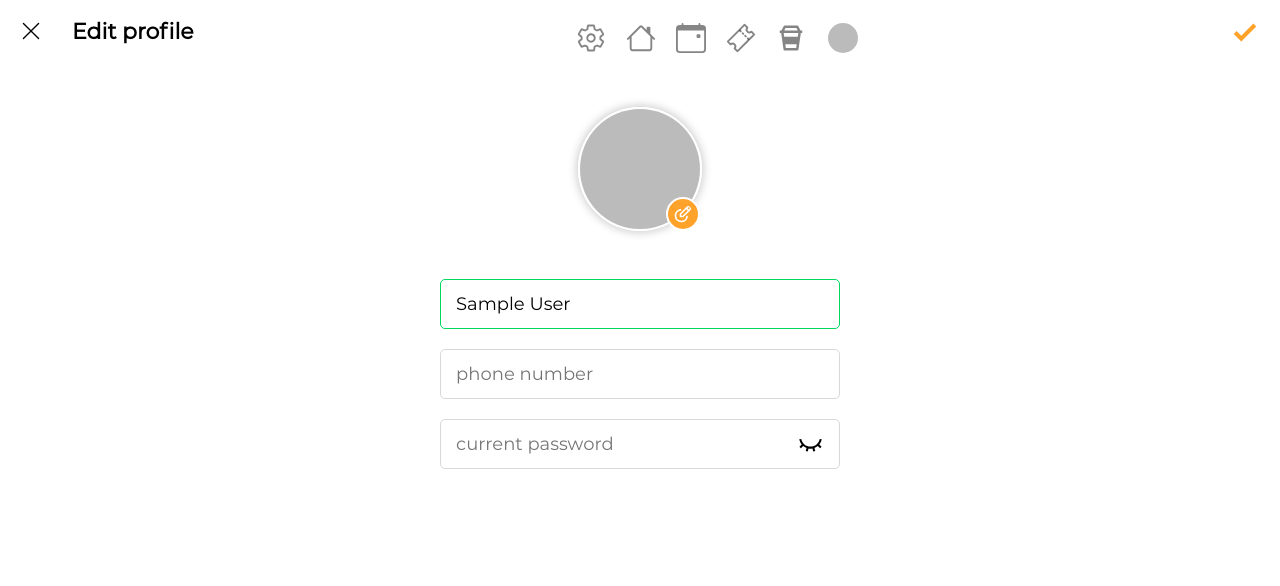
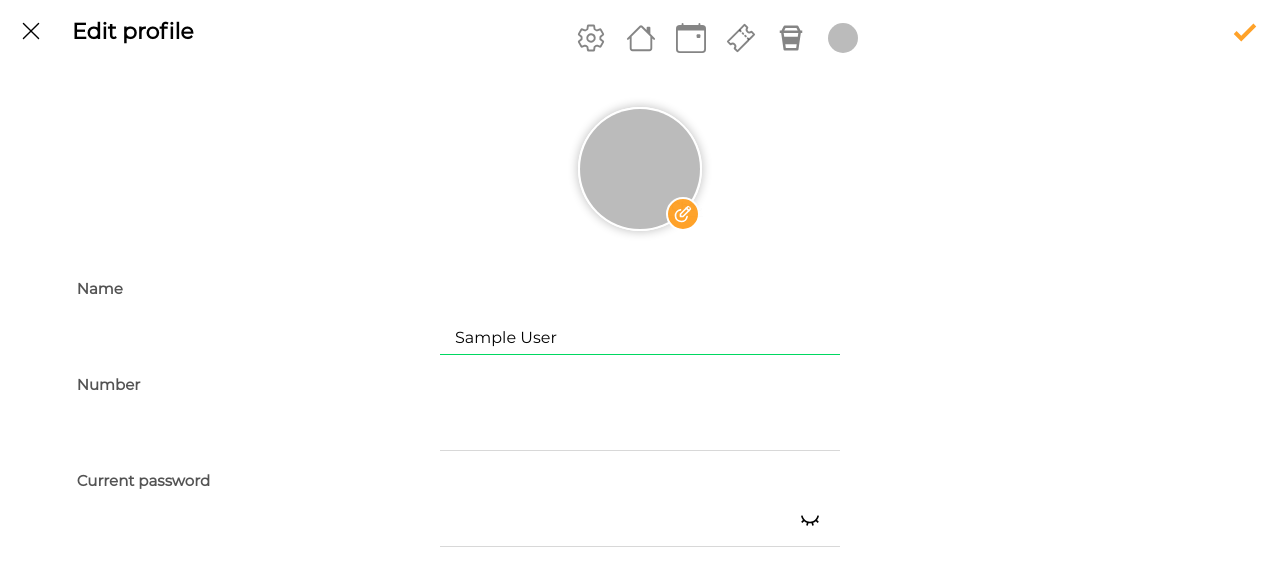
Before and after one commit to shobky/spotin.space, a React app: page /edit-profile in a window 1280 px wide. Built offline with nearby package versions, Linux system fonts and the light colour scheme; some packages are replaced by stand-ins of ours; no server answers; the database is empty; sample sign-in values are in the browser's storage.

Commit message:
'styiling'

```diff
--- a/src/pages/editprofile/EditProfile.js
+++ b/src/pages/editprofile/EditProfile.js
@@ -128,12 +128,12 @@ const EditProfile = () => {
                 <input onChange={(e) => onChangePhoto(e.target.files[0])} className='file-input-edit-prifle' type="file" />
             </div>
             <form autoComplete='on' id='form-edit-prfile' onSubmit={onSubmitForm} className='edit-profile_form'>
-                {/* <label>name</label> */}
+                <label>Name</label>
                 <input value={newUsername} onChange={(e) => setNewUsername(e.target.value)} ref={nameRef} className='edit-profile_form_input' placeholder='Name' type="text" name="username" />
-                {/* <label>phone number</label> */}
-                <input ref={numberRef} className='edit-profile_form_input' placeholder='phone number' type="text" name="number" />
-                {/* <label>current password</label> */}
-                <input id='editProfilePassId' ref={currentPasswordRef} required={true} className='edit-profile_form_input' placeholder='current password' type={showPassword} />
+                <label>Number</label>
+                <input ref={numberRef} className='edit-profile_form_input' placeholder='' type="text" name="number" />
+                <label>Current password</label>
+                <input id='editProfilePassId' ref={currentPasswordRef} required={true} className='edit-profile_form_input' placeholder='' type={showPassword} />
                 <div className='edit-prfile_password-div'>
                     <button type="button" className="edit-profile_show-password-btn" onClick={(e) => showingthePassword(e)}>{showPassword === 'password' ? <RiEyeCloseLine className="passIco" /> : <RiEyeLine className="passIco" />}</button>
                 </div>
--- a/src/pages/editprofile/editprofile.css
+++ b/src/pages/editprofile/editprofile.css
@@ -56,19 +56,18 @@
     font-size: 15px;
     position: relative;
     color: rgb(83, 83, 83);
-    margin-bottom: 5px;
+    margin-bottom: 7px;
 
 }
 
 .edit-profile_form_input {
     width: 90%;
     max-width: 400px;
-    border-radius: 5px;
     height: 50px;
     border: none;
-    border: 1px solid rgb(216, 216, 216);
-    padding: 15px;
-    font-size: 18px;
+    border-bottom: 1px solid rgb(216, 216, 216);
+    padding: 15px 15px 0 15px;
+    font-size: 16px;
     display: block;
     margin: auto auto 20px auto;
 }
@@ -199,7 +198,7 @@
 
 @media (min-width:850px) {
     .edit-profile_show-password-btn {
-        font-size: 25px;
+        font-size: 20px;
         width: 25px;
         position: relative;
         bottom: 57px;
@@ -213,7 +212,7 @@
         display: block !important;
         font-size: 19px;
         margin-top: 25px;
-        background-color: rgb(255, 135, 131);
+        background-color: rgb(255, 38, 30);
         margin: 0 40vw 0 40vw;
         padding-top: 10px;
         padding-bottom: 10px;
@@ -226,7 +225,7 @@
 
 @media (max-width:849px) {
     .edit-profile_show-password-btn {
-        font-size: 25px;
+        font-size: 20px;
         width: 25px;
         position: relative;
         bottom: 57px;
@@ -239,7 +238,7 @@
     .edit-profile-wrong__vis {
         display: block !important;
         font-size: 19px;
-        background-color: rgb(255, 135, 131);
+        background-color: rgb(255, 39, 31);
         margin: 0vh 25vw 0 25vw;
         padding-top: 10px;
         padding-bottom: 10px;
@@ -248,12 +247,10 @@
     }
 
     .edit-profile_form label {
-        font-size: 14px;
+        font-size: 15px;
         font-weight: bold;
         color: rgb(32, 32, 32);
-        background-color: white;
         position: relative;
-        top: 12px;
         left: 5px;
         /* display: inline-block; */
         width: fit-content;
```
